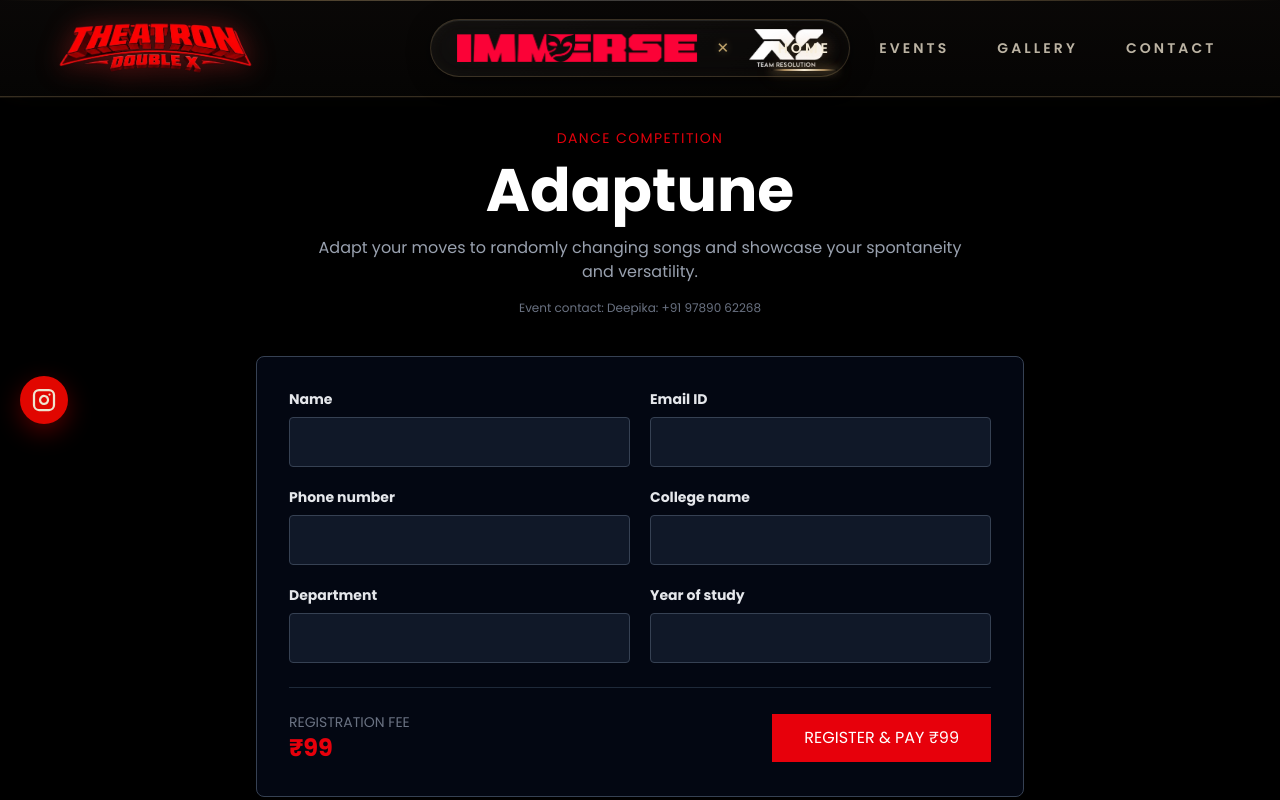
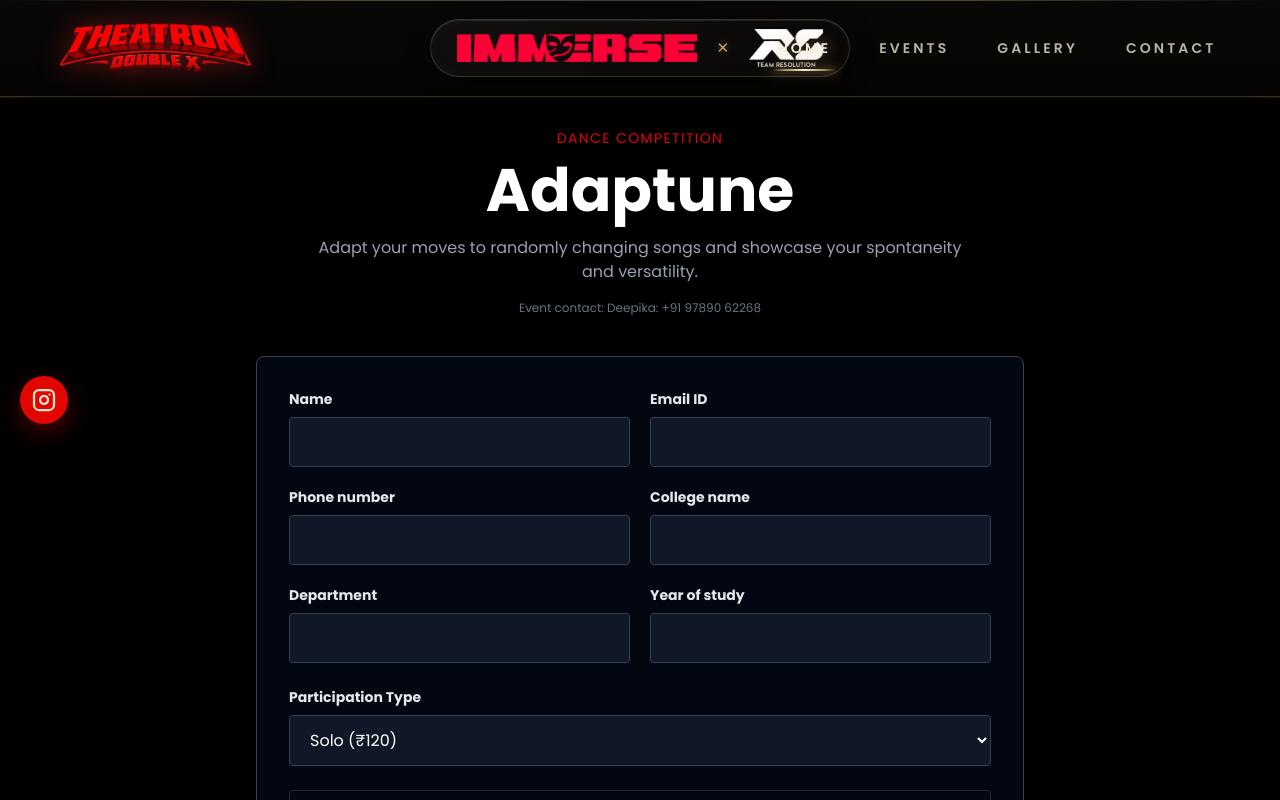
Before and after one commit to Club-Asymmetric/Theatron_Frontend, a Next.js app: page /registration/adaptune in a window 1280 px wide. Shown: the top 800 px of the page. Built offline with nearby package versions, Linux system fonts and the light colour scheme.

Commit message:
Update countdown, events section, and registration form

```diff
--- a/src/components/countdown.jsx
+++ b/src/components/countdown.jsx
@@ -1,12 +1,48 @@
 "use client"
 
-const units = [
-  ["00", "DAYS"],
-  ["00", "HOURS"],
-  ["00", "MINUTES"],
-]
+import { useState, useEffect } from "react"
+
+const EVENT_DATE = new Date("2026-11-11T00:00:00").getTime()
 
 export default function Countdown() {
+  const [isMounted, setIsMounted] = useState(false)
+  const [timeLeft, setTimeLeft] = useState({
+    days: 0,
+    hours: 0,
+    minutes: 0,
+  })
+
+  useEffect(() => {
+    setIsMounted(true)
+    const updateTimer = () => {
+      const now = new Date().getTime()
+      const distance = EVENT_DATE - now
+
+      if (distance > 0) {
+        setTimeLeft({
+          days: Math.floor(distance / (1000 * 60 * 60 * 24)),
+          hours: Math.floor((distance % (1000 * 60 * 60 * 24)) / (1000 * 60 * 60)),
+          minutes: Math.floor((distance % (1000 * 60 * 60)) / (1000 * 60)),
+        })
+      } else {
+        setTimeLeft({ days: 0, hours: 0, minutes: 0 })
+      }
+    }
+
+    updateTimer()
+    const interval = setInterval(updateTimer, 60000)
+
+    return () => clearInterval(interval)
+  }, [])
+
+  const pad = (num) => String(num).padStart(2, "0")
+
+  const units = [
+    [isMounted ? pad(timeLeft.days) : "00", "DAYS"],
+    [isMounted ? pad(timeLeft.hours) : "00", "HOURS"],
+    [isMounted ? pad(timeLeft.minutes) : "00", "MINUTES"],
+  ]
+
   return (
     <div className="theatron-countdown" aria-label="Event countdown">
       {units.map(([value, label]) => (
--- a/src/components/events-section.tsx
+++ b/src/components/events-section.tsx
@@ -9,7 +9,7 @@ const competitions = [
     title: "Graphics Grid",
     description:
       "Unleash your creativity through digital art and design. Create visually stunning posters that speak louder than words, combining imagination, style, and originality. Transform ideas into visuals that inspire emotion and cinematic impact.",
-    entryFee: "₹99",
+    entryFee: "₹89 / head",
     image: "/graphics-design-poster.jpg",
     registrationPath: "/registration/graphics-grid",
   },
@@ -18,7 +18,7 @@ const competitions = [
     title: "Stage Play",
     description:
       "Bring stories to life under the spotlight. Perform powerful dramas or lighthearted comedies that express emotion, passion, and creativity. Let your performance reflect the art of storytelling that connects deeply with every audience.",
-    entryFee: "₹99",
+    entryFee: "₹99 / head",
     image: "/stage-play.jpg",
     registrationPath: "/registration/stage-play",
   },
@@ -27,7 +27,7 @@ const competitions = [
     title: "Stills of Soul",
     description:
       "Capture the essence of emotion through your lens. Freeze powerful moments that tell stories words cannot. Each photograph should mirror your creative vision, turning still images into timeless expressions of cinematic storytelling.",
-    entryFee: "₹99",
+    entryFee: "₹89 / head",
     image: "/still-of-soul.jpg",
     registrationPath: "/registration/stills-of-soul",
   },
@@ -36,7 +36,7 @@ const competitions = [
     title: "CinePlus",
     description:
       "Craft short films that blend emotion, vision, and storytelling brilliance. From scripting to direction, bring your imagination to life on screen. Let your creativity shape narratives that touch hearts and inspire audiences.",
-    entryFee: "₹99",
+    entryFee: "₹149 / head",
     image: "/cine-pulse.jpg",
     registrationPath: "/registration/cineplus",
   },
@@ -45,7 +45,7 @@ const competitions = [
     title: "AdapTune",
     description:
       "Let rhythm and expression define your performance. Dance to cinematic tunes that combine passion, choreography, and storytelling. Move beyond beats to create an experience that connects art, energy, and raw emotion seamlessly.",
-    entryFee: "₹99",
+    entryFee: "Solo ₹120 / Duo ₹150",
     image: "/adapttune.jpg",
     registrationPath: "/registration/adaptune",
   },
@@ -54,7 +54,7 @@ const competitions = [
     title: "Quizcorn",
     description:
       "Step into the world of film trivia. Test your knowledge of actors, directors, scripts, and iconic moments in cinema. Compete with fellow cinephiles and prove that your love for movies goes far beyond the screen.",
-    entryFee: "₹99",
+    entryFee: "₹89 / head",
     image: "/quiz.jpg",
     registrationPath: "/registration/quizcorn",
   },
@@ -63,7 +63,7 @@ const competitions = [
     title: "Brainstorm",
     description:
       "Develop a unique logline into a structured screenplay and turn an idea into a compelling cinematic story.",
-    entryFee: "₹99",
+    entryFee: "₹89 / head",
     image: "/scriptwriting-draft.png",
     registrationPath: "/registration/brainstorm",
   },
@@ -72,7 +72,7 @@ const competitions = [
     title: "Debate",
     description:
       "Teams of four tackle topics revealed on the spot, testing knowledge, spontaneity, and communication.",
-    entryFee: "₹99",
+    entryFee: "₹99 / team",
     image: "/stage-play.jpg",
     registrationPath: "/registration/debate",
   },
@@ -84,7 +84,7 @@ const workshops = [
     title: "Script Writing",
     description:
       "Discover the fundamentals of cinematic storytelling. Learn to craft original scripts with compelling plots, powerful characters, and natural dialogue. Turn your creative thoughts into scripts ready for the big screen.",
-    entryFee: "₹99",
+    entryFee: "₹120 / head",
     image: "/scriptwriting-draft.png",
     registrationPath: "/registration/script-writing",
   },
@@ -93,25 +93,25 @@ const workshops = [
     title: "Photography Workshop",
     description:
       "Dive deep into the art and science of photography. Explore lighting, framing, and visual storytelling guided by experts. Transform everyday scenes into captivating frames that tell stories without words.",
-    entryFee: "₹99",
+    entryFee: "₹99 / head",
     image: "/photography-workshop.png",
-    registrationPath: "/registration/photography-workshop",
+    registrationPath: "/registration/photography",
   },
   {
     id: 3,
     title: "Dance Workshop",
     description:
       "Move to the rhythm and express yourself through dance! Join our workshop to learn choreography, stage presence, and performance techniques from talented instructors. Perfect for beginners and enthusiasts alike.",
-    entryFee: "₹99",
+    entryFee: "₹150 / head",
     image: "/danceworkshop.jpg",
-    registrationPath: "/registration/dance-workshop",
+    registrationPath: "/registration/dance",
   },
   {
     id: 7,
     title: "VFX and Editing",
     description:
       "Transform creative ideas into captivating visual stories through the art of VFX and video editing.",
-    entryFee: "₹99",
+    entryFee: "₹120 / head",
     image: "/cine-pulse.jpg",
     registrationPath: "/registration/vfx-and-editing",
   },
@@ -120,7 +120,7 @@ const workshops = [
     title: "Storyboard",
     description:
       "Visualize scripts through shot composition, camera angles, framing, and scene-by-scene planning.",
-    entryFee: "₹99",
+    entryFee: "₹89 / head",
     image: "/scriptwriting-draft.png",
     registrationPath: "/registration/storyboard",
   },
--- a/src/components/registration-form.jsx
+++ b/src/components/registration-form.jsx
@@ -4,8 +4,6 @@ import Script from "next/script"
 import { useMemo, useState } from "react"
 import Navigation from "@/components/navigation"
 import Footer from "@/components/footer"
-
-const FEE = 99
 
 const inputClass =
   "w-full rounded border border-gray-700 bg-gray-900 px-4 py-3 text-white outline-none transition focus:border-red-600"
@@ -49,6 +47,7 @@ const eventDetails = {
     title: "Adaptune",
     category: "Dance competition",
     description: "Adapt your moves to randomly changing songs and showcase your spontaneity and versatility.",
+    extra: "adaptuneTeam",
     contacts: ["Deepika: +91 97890 62268"],
   },
   brainstorm: {
@@ -147,7 +146,7 @@ export default function RegistrationForm({ event }) {
     college: "",
     department: "",
     year: "",
-    teamSize: event === "debate" ? "2" : "2",
+    teamSize: event === "debate" ? "2" : event === "adaptune" ? "1" : "2",
   })
   const [isSubmitting, setIsSubmitting] = useState(false)
   const [error, setError] = useState("")
@@ -157,8 +156,28 @@ export default function RegistrationForm({ event }) {
   const participantCount = useMemo(() => {
     if (details?.extra === "debateTeam") return Number(formData.teamSize)
     if (details?.extra === "stageTeam") return Number(formData.teamSize)
+    if (details?.extra === "adaptuneTeam") return Number(formData.teamSize)
     return 0
   }, [details, formData.teamSize])
+
+  const FEE = useMemo(() => {
+    switch (event) {
+      case "adaptune": return Number(formData.teamSize) === 2 ? 150 : 120;
+      case "brainstorm":
+      case "graphics-grid":
+      case "stills-of-soul":
+      case "quizcorn": return 89;
+      case "cineplus": return 149;
+      case "stage-play": return (Number(formData.teamSize) || 1) * 99;
+      case "debate":
+      case "photography": return 99;
+      case "vfx-and-editing":
+      case "script-writing": return 120;
+      case "dance": return 150;
+      case "storyboard": return 89;
+      default: return 99;
+    }
+  }, [event, formData.teamSize]);
 
   if (!details) {
     return null
@@ -198,6 +217,9 @@ export default function RegistrationForm({ event }) {
     }
     if (details.extra === "debateTeam" && ![2, 3, 4].includes(Number(formData.teamSize))) {
       return "Debate teams must have 2, 3, or 4 participants."
+    }
+    if (details.extra === "adaptuneTeam" && ![1, 2].includes(Number(formData.teamSize))) {
+      return "Adaptune must have 1 or 2 participants."
     }
     if (participantCount > 0) {
       for (let index = 1; index <= participantCount; index += 1) {
@@ -435,6 +457,17 @@ export default function RegistrationForm({ event }) {
                 <ParticipantFields count={participantCount} values={formData} onChange={updateField} />
               </>
             )}
+            {details.extra === "adaptuneTeam" && (
+              <>
+                <Field label="Participation Type">
+                  <select className={inputClass} value={formData.teamSize} onChange={(e) => updateField("teamSize", e.target.value)}>
+                    <option value="1">Solo (₹120)</option>
+                    <option value="2">Duo (₹150)</option>
+                  </select>
+                </Field>
+                <ParticipantFields count={participantCount} values={formData} onChange={updateField} />
+              </>
+            )}
 
             <div className="flex flex-col gap-4 border-t border-gray-800 pt-6 sm:flex-row sm:items-center sm:justify-between">
               <div>
@@ -442,7 +475,7 @@ export default function RegistrationForm({ event }) {
                 <p className="text-2xl font-bold text-red-600">₹{FEE}</p>
               </div>
               <button className="bg-red-600 px-8 py-3 font-bold transition hover:bg-red-700 disabled:cursor-not-allowed disabled:opacity-50" type="submit" disabled={isSubmitting}>
-                {isSubmitting ? "PROCESSING..." : "REGISTER & PAY ₹99"}
+                {isSubmitting ? "PROCESSING..." : `REGISTER & PAY ₹${FEE}`}
               </button>
             </div>
           </form>
```
